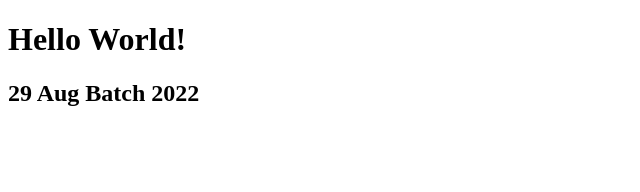
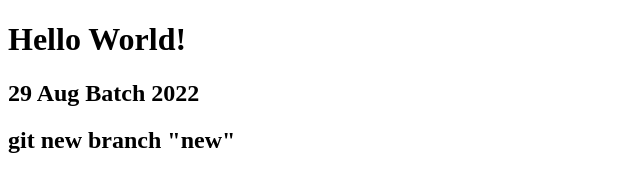
Before and after one commit to its-mohd-kaif/git-basic, a plain HTML site: page index.html in a window 1280 px wide. Shown: the whole page, without its empty margins (0-640 px from the left). Drawn offline with Linux system fonts and the light colour scheme.

Commit message:
newlyBranch

```diff
--- a/index.html
+++ b/index.html
@@ -9,5 +9,6 @@
 <body>
     <h1>Hello World!</h1>
     <h2>29 Aug Batch 2022</h2>
+    <h2>git new branch "new"</h2>
 </body>
 </html>
```
